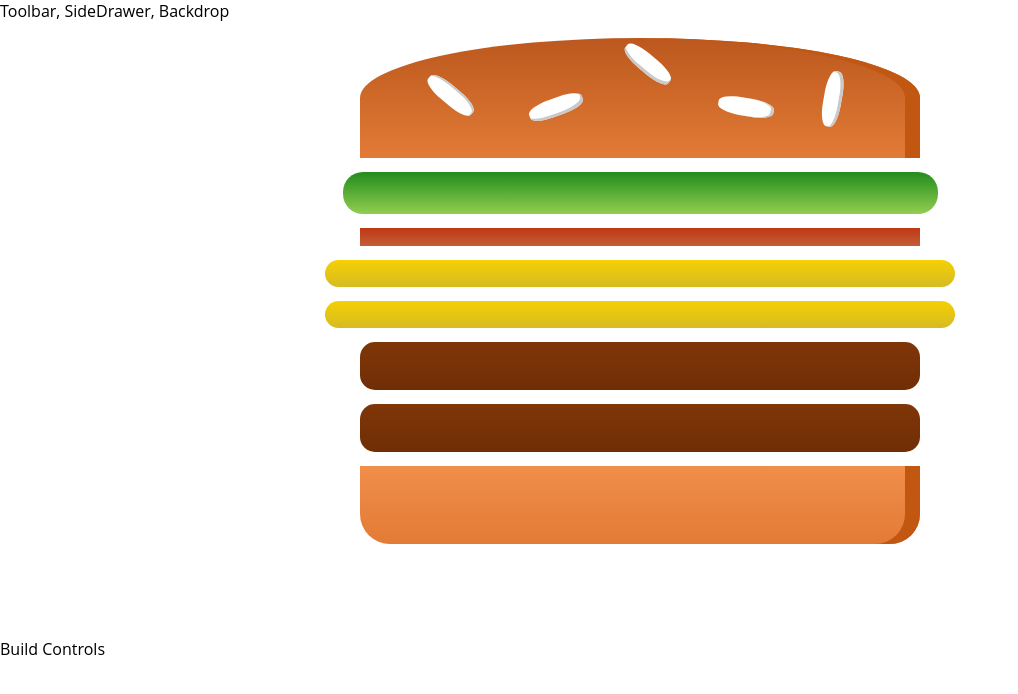
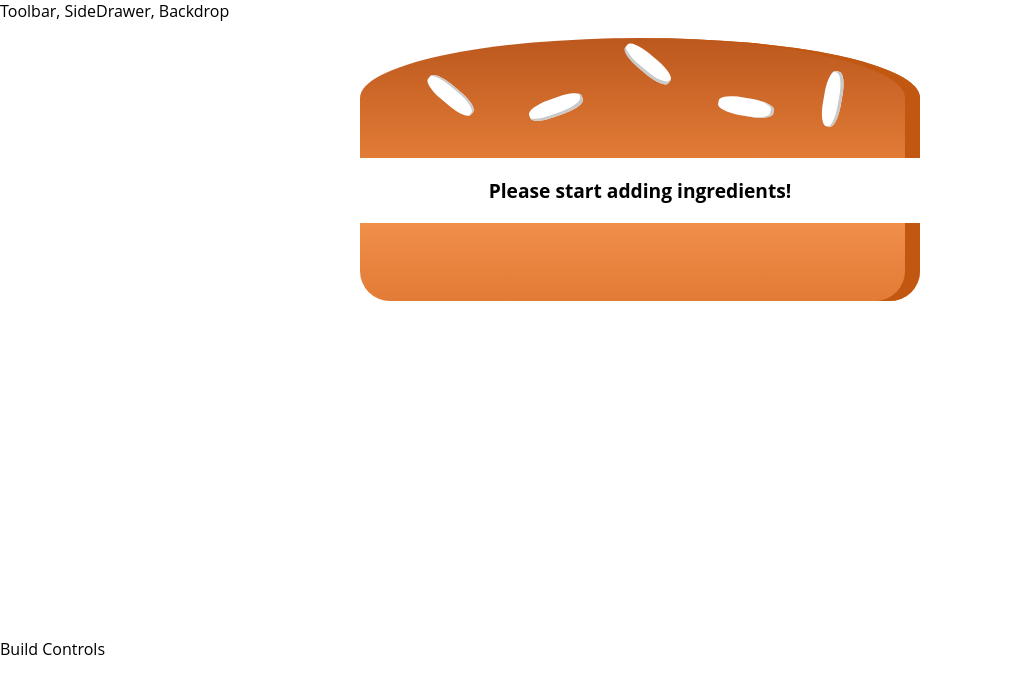
Before and after one commit to shahriariqbal/burger_maker, a React app: page / in a window 1280 px wide. Shown: the top 694 px of the page, without its empty margins (0-1018 px from the left). Built offline with nearby package versions, Linux system fonts and the light colour scheme.

Commit message:
Calculated the Ingredient Sum Dynamically

```diff
--- a/src/components/Burger/Burger.js
+++ b/src/components/Burger/Burger.js
@@ -3,11 +3,20 @@
 import BurgerIngredient from "./BurgerIngredient/BurgerIngredient";
 
 const burger = (props) => {
-  const transformedIngredients = Object.keys(props.ingredients).map((igKey) => {
-    return [...Array(props.ingredients[igKey])].map((_, i) => {
-      return <BurgerIngredient key={igKey + i} type={igKey} />;
-    });
-  });
+  let transformedIngredients = Object.keys(props.ingredients)
+    .map((igKey) => {
+      return [...Array(props.ingredients[igKey])].map((_, i) => {
+        return <BurgerIngredient key={igKey + i} type={igKey} />;
+      });
+    })
+    .reduce((arr, el) => {
+      return arr.concat(el);
+    }, []);
+
+  if (transformedIngredients.length === 0) {
+    transformedIngredients = <p> Please start adding ingredients! </p>;
+  }
+
   return (
     <div className={classes.Burger}>
       <BurgerIngredient type="bread-top" />
--- a/src/containers/BurgerBuilder/BurgerBuilder.js
+++ b/src/containers/BurgerBuilder/BurgerBuilder.js
@@ -5,10 +5,10 @@
 class BurgerBuilder extends Component {
   state = {
     ingredients: {
-      salad: 1,
-      bacon: 1,
-      cheese: 2,
-      meat: 2,
+      salad: 0,
+      bacon: 0,
+      cheese: 0,
+      meat: 0,
     },
   };
   render() {
```
